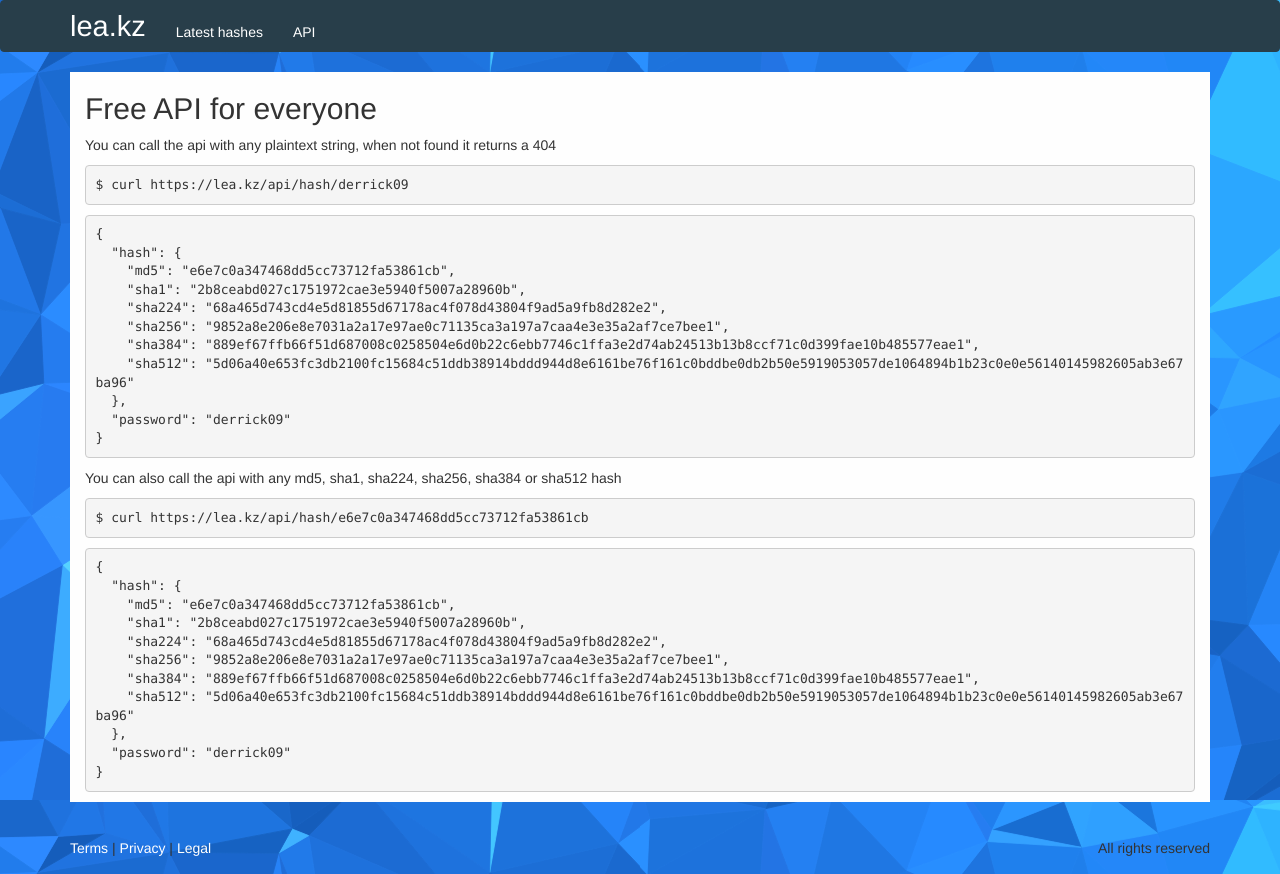
After one commit to p3t3r67x0/leakz, a Flask app: page /api in a window 1280 px wide. The commit adds this page. Run offline with Flask 2, Linux system fonts and the light colour scheme; some libraries are stand-ins or nearby versions.

Commit message:
introduced a config file to handle host specific conditions

```diff
--- a/app.py
+++ b/app.py
@@ -3,8 +3,10 @@
 
 import os
 import re
+import json
 import pymongo
 import datetime
+from flask import abort
 from flask import Flask
 from flask import request
 from flask import jsonify
@@ -12,6 +14,9 @@ from flask import render_template
 from datetime import datetime
 
 app = Flask(__name__)
+
+PORT_MAIL_DATABASE = 27017
+PORT_PASSWORD_DATABASE = 27017
 
 
 @app.template_filter()
@@ -28,6 +33,11 @@ def connect_database(database, port):
                                  authMechanism='SCRAM-SHA-1')
 
     return client[database]
+
+
+def get_config():
+    path = os.path.abspath(os.path.join(os.path.dirname(__file__), '.config'))
+    return ''.join(load_document(path))
 
 
 def get_secret():
@@ -100,8 +110,9 @@ def match_mail_address(document):
 
 @app.route('/', methods=['GET'])
 def show_homepage():
-    db = connect_database('hashes', '27017')
-    db2 = connect_database('hashes', '27018')
+    config = json.loads(get_config())
+    db = connect_database('hashes', config['db_port_passwords'])
+    db2 = connect_database('hashes', config['db_port_mail'])
     collection_hash = db.password
     collection_mail = db2.mail_address
     amount_hashes = collection_hash.count()
@@ -113,6 +124,11 @@ def show_homepage():
                            title='Is my mail address leaked?',
                            searchform_visible=True,
                            alert_visible=True)
+
+
+@app.route('/api', methods=['GET'])
+def show_api():
+    return render_template('api.html')
 
 
 @app.route('/legal', methods=['GET'])
@@ -127,7 +143,8 @@ def show_privacy():
 
 @app.route('/hash/latest', methods=['GET'])
 def show_hash_list():
-    db = connect_database('hashes', '27017')
+    config = json.loads(get_config())
+    db = connect_database('hashes', config['db_port_passwords'])
     collection = db.password
 
     try:
@@ -160,15 +177,22 @@ def show_hash_list():
 
 @app.route('/api/hash/<param_query>', methods=['GET'])
 def api_query_hash(param_query):
-    db = connect_database('hashes', '27017')
+    config = json.loads(get_config())
+    db = connect_database('hashes', config['db_port_passwords'])
     collection = db.password
 
-    return jsonify(search_hash_or_password(collection, param_query))
+    data = search_hash_or_password(collection, param_query)
+
+    if data:
+        return jsonify(data)
+    else:
+        return abort(404)
 
 
 @app.route('/hash/<param_query>', methods=['GET'])
 def show_hash_value(param_query):
-    db = connect_database('hashes', '27017')
+    config = json.loads(get_config())
+    db = connect_database('hashes', config['db_port_passwords'])
     col_password = db.password
 
     result_list = search_hash_or_password(col_password, param_query)
@@ -185,8 +209,9 @@ def show_hash_value(param_query):
 
 @app.route('/search', methods=['GET'])
 def show_hash():
-    db = connect_database('hashes', '27017')
-    db2 = connect_database('hashes', '27018')
+    config = json.loads(get_config())
+    db = connect_database('hashes', config['db_port_passwords'])
+    db2 = connect_database('hashes', config['db_port_mail'])
     col_password = db.password
     col_mail_address = db2.mail_address
 
@@ -208,13 +233,13 @@ def show_hash():
                            param_query=param_query,
                            title='Is my mail address leaked?',
                            pagination_visible=False,
-                           searchform_visible=True,
-                           search_visible=True)
+                           searchform_visible=True)
 
 
 @app.route('/api/cert/<param_query>', methods=['GET'])
 def api_query_cert(param_query):
-    db = connect_database('hashes', '27017')
+    config = json.loads(get_config())
+    db = connect_database('hashes', config['db_port_passwords'])
     collection = db.cert
 
     result_list = list(collection.find(
@@ -229,7 +254,8 @@ def api_query_cert(param_query):
 
 @app.route('/cert', methods=['GET'])
 def find_all_cert():
-    db = connect_database('hashes', '27017')
+    config = json.loads(get_config())
+    db = connect_database('hashes', config['db_port_passwords'])
     collection = db.cert
 
     result_list = list(collection.find(
@@ -239,4 +265,4 @@ def find_all_cert():
 
 
 if __name__ == '__main__':
-    app.run(debug=True)
+    app.run(threaded=True)
--- a/static/styles/dracula.css
+++ b/static/styles/dracula.css
@@ -8,6 +8,20 @@ body {
   background-image: url('../triangles.svg');
   background-attachment: fixed;
   background-size: cover;
+}
+
+figure {
+  margin: 0;
+}
+
+pre code {
+  padding: 0;
+  padding-right: 0;
+  font-size: inherit;
+  color: inherit;
+  white-space: pre-wrap;
+  background-color: transparent;
+  border-radius: 0;
 }
 
 a {
--- /dev/null
+++ b/templates/api.html
@@ -0,0 +1,51 @@
+<!DOCTYPE html>
+<html>
+
+<head>
+  <meta charset="utf-8">
+  <title>free api for everyone - lea.kz</title>
+  {% include "meta.html" %}
+</head>
+
+<body>
+  <div class="wrapper">
+    {% include "header.html" %}
+    <div class="container">
+      <div class="col-xs-12 upanddown" style="background-color: #fefefe;">
+        <h2>Free API for everyone</h2>
+        <p>You can call the api with any plaintext string, when not found it returns a 404</p>
+        <figure class=""><pre><code class="language-bash" data-lang="bash"><span class="gp">$ </span>curl https://lea.kz/api/hash/derrick09</code></pre></figure>
+        <figure class=""><pre><code class="language-bash" data-lang="bash">{
+  "hash": {
+    "md5": "e6e7c0a347468dd5cc73712fa53861cb",
+    "sha1": "2b8ceabd027c1751972cae3e5940f5007a28960b",
+    "sha224": "68a465d743cd4e5d81855d67178ac4f078d43804f9ad5a9fb8d282e2",
+    "sha256": "9852a8e206e8e7031a2a17e97ae0c71135ca3a197a7caa4e3e35a2af7ce7bee1",
+    "sha384": "889ef67ffb66f51d687008c0258504e6d0b22c6ebb7746c1ffa3e2d74ab24513b13b8ccf71c0d399fae10b485577eae1",
+    "sha512": "5d06a40e653fc3db2100fc15684c51ddb38914bddd944d8e6161be76f161c0bddbe0db2b50e5919053057de1064894b1b23c0e0e56140145982605ab3e67ba96"
+  },
+  "password": "derrick09"
+}</code></pre>
+        </figure>
+        <p>You can also call the api with any md5, sha1, sha224, sha256, sha384 or sha512 hash</p>
+        <figure class=""><pre><code class="language-bash" data-lang="bash"><span class="gp">$ </span>curl https://lea.kz/api/hash/e6e7c0a347468dd5cc73712fa53861cb</code></pre></figure>
+        <figure class=""><pre><code class="language-bash" data-lang="bash">{
+  "hash": {
+    "md5": "e6e7c0a347468dd5cc73712fa53861cb",
+    "sha1": "2b8ceabd027c1751972cae3e5940f5007a28960b",
+    "sha224": "68a465d743cd4e5d81855d67178ac4f078d43804f9ad5a9fb8d282e2",
+    "sha256": "9852a8e206e8e7031a2a17e97ae0c71135ca3a197a7caa4e3e35a2af7ce7bee1",
+    "sha384": "889ef67ffb66f51d687008c0258504e6d0b22c6ebb7746c1ffa3e2d74ab24513b13b8ccf71c0d399fae10b485577eae1",
+    "sha512": "5d06a40e653fc3db2100fc15684c51ddb38914bddd944d8e6161be76f161c0bddbe0db2b50e5919053057de1064894b1b23c0e0e56140145982605ab3e67ba96"
+  },
+  "password": "derrick09"
+}</code></pre>
+        </figure>
+      </div>
+    </div>
+    <div class="push"></div>
+  </div>
+  {% include "footer.html" %}
+</body>
+
+</html>
--- a/templates/header.html
+++ b/templates/header.html
@@ -12,7 +12,7 @@
     <div id="navbar" class="collapse navbar-collapse">
       <ul class="nav navbar-nav">
         <li class="{% if menu_is_active == 'latest' %}active{% endif %}"><a href="/hash/latest">Latest hashes</a></li>
-        <li class=""><a href="/api/cert/">Certificates</a></li>
+        <li class=""><a href="/api">API</a></li>
       </ul>
     </div>
   </div>
--- a/templates/result.html
+++ b/templates/result.html
@@ -20,7 +20,7 @@
 </div>
 {% elif result_type == 'mail' %}
 <div class="col-xs-12">
-  <h3 class="ghost" style="margin-left: 40px">Yes! Please change your credentials!</h3>
+  <h3 class="ghost" style="margin-left: 40px">Ohhh noooo! Update your credentials.</h3>
   <img style="position: absolute; top: 12px; left: 12px" src="./static/unsafe.svg" width="40" height="auto">
 </div>
 <div class="col-xs-12">
```
Also changed, not shown: 1 other file.
